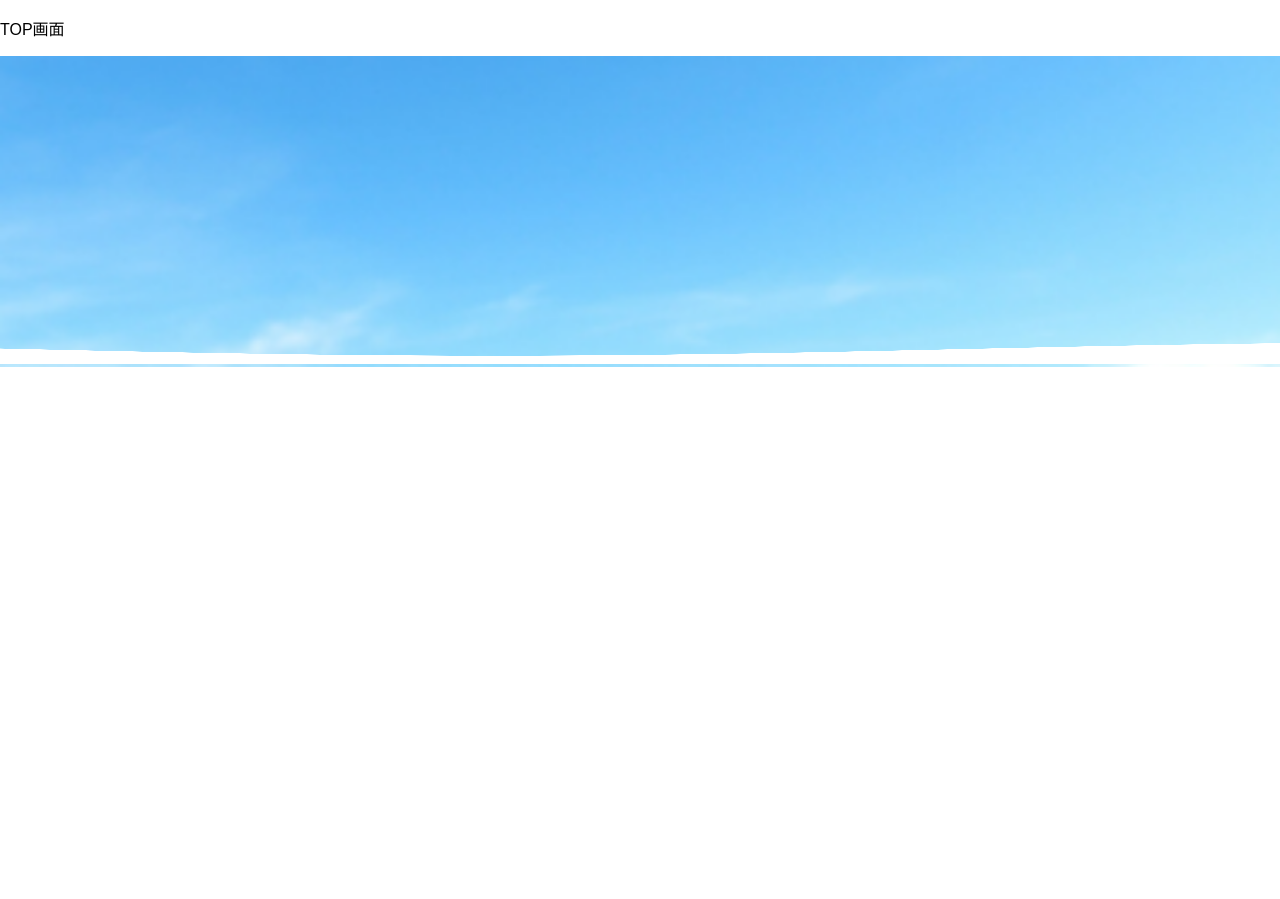
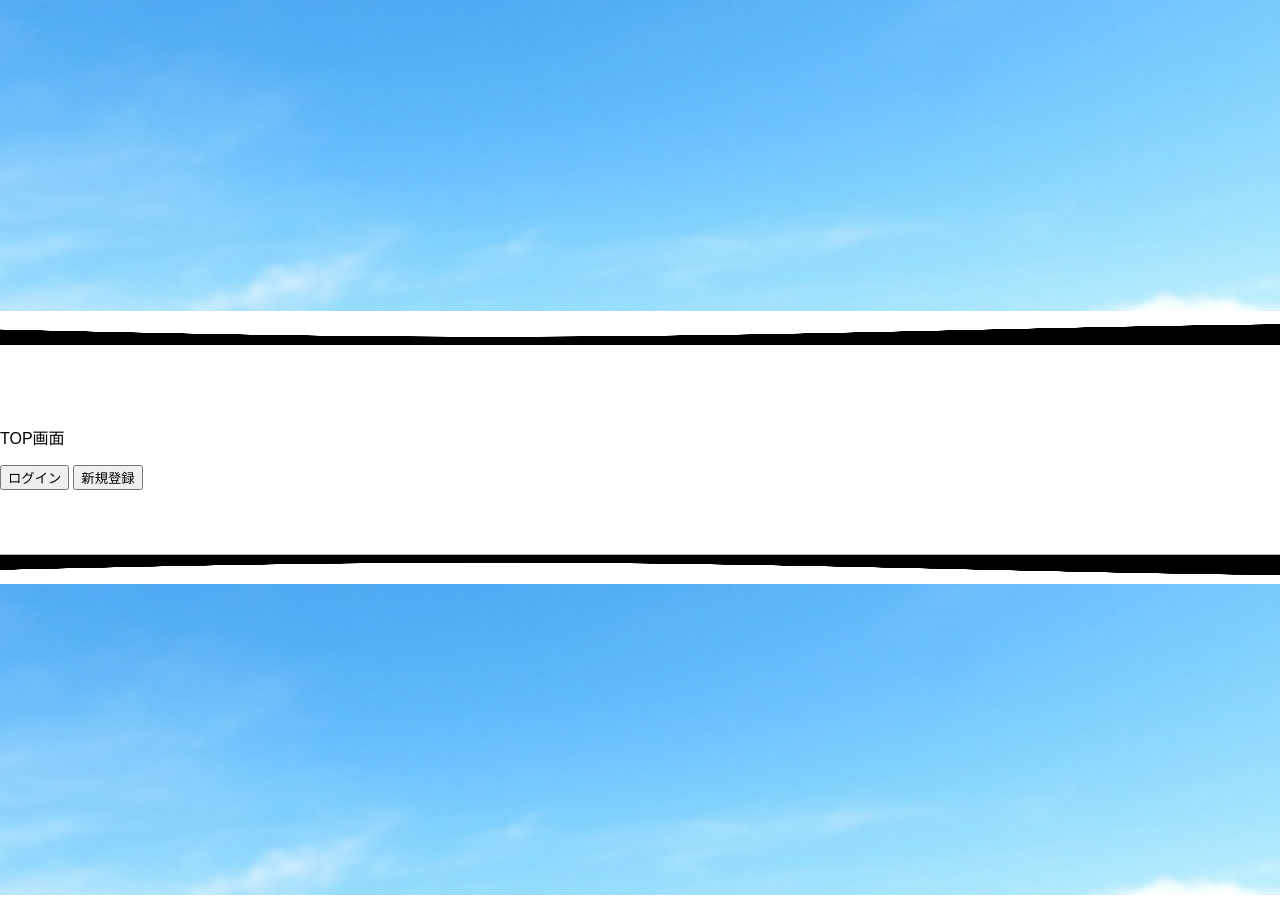
Before and after one commit to sakino0403/VendingMachine, a website: page www/index.html in a window 1280 px wide. Before the commit the page ends 800 px from the top, so only its background shows below. Drawn offline with Linux system fonts and the light colour scheme; a web font is replaced by a local one.

Commit message:
波作成中

```diff
--- a/www/css/wave.css
+++ b/www/css/wave.css
@@ -2,15 +2,22 @@
 
 /*========= レイアウトのためのCSS ===============*/
 
-#wrapper{
+
+
+.wave1{
 	width:100%;
-	height: 8.45em;
-    margin-top: -2.3rem;
+	height: 5.9em;
     display: flex;
     justify-content: center;
     align-items: center;
     overflow: hidden;
     position: relative;
+}
+
+.wave2{
+	width:100%;
+	height: 5.9em;
+    transform: scaleY(-1);
 }
 
 /*========= waveを表示するエリア設定 ===============*/
--- a/www/index.html
+++ b/www/index.html
@@ -34,14 +34,26 @@
 </head>
 
 <body>
-    <p>TOP画面</p>
-    <img src="img/sky.png" width=100%>
     <div id="wrapper">
-        <canvas id="waveCanvas"></canvas>
-        <script src="js/wave.js"></script>
-        <!--/wrapper-->
+        <img src="img/sky.png" width=100%>
+        <div class="wave1">
+            <canvas id="waveCanvas1"></canvas>
+            <script src="js/wave.js"></script>
+        </div>
     </div>
 
+    <p>TOP画面</p>
+    <button onclick="location.href='./login.html'">ログイン</button>
+    <button onclick="location.href='./registration.html'">新規登録</button>
+
+    <div id="wrapper">
+
+        <div class="wave2">
+            <canvas id="waveCanvas2"></canvas>
+            <script src="js/wave.js"></script>
+        </div>
+    <img src="img/sky.png" width=100%>
+    </div>
 </body>
 
 </html>
--- a/www/js/wave.js
+++ b/www/js/wave.js
@@ -14,8 +14,11 @@ function init() {
     canvasList = [];
     colorList = [];
     // canvas1個めの色指定
-    canvasList.push(document.getElementById("waveCanvas"));
-    colorList.push(['#ffffff']);
+    canvasList.push(document.getElementById("waveCanvas1"));
+    colorList.push(['#000000']);
+    // canvas2個めの色指定
+    canvasList.push(document.getElementById("waveCanvas2"));
+    colorList.push(['#000000']);
   // 各キャンバスの初期化
     for(var canvasIndex in canvasList) {
         var canvas = canvasList[canvasIndex];
```
